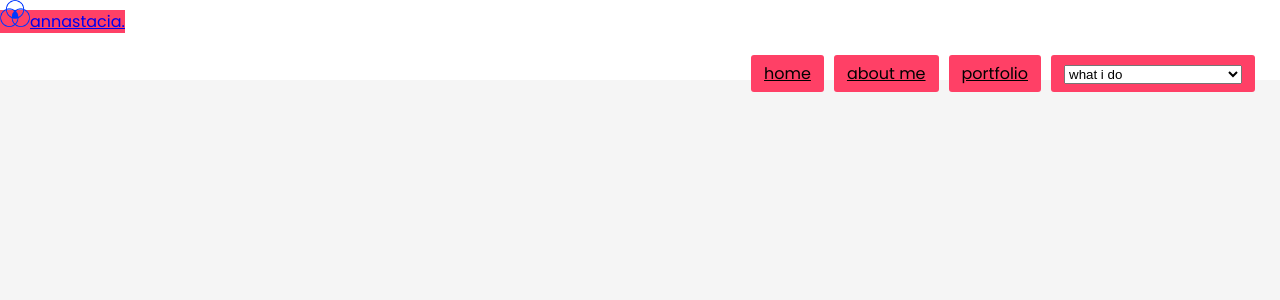
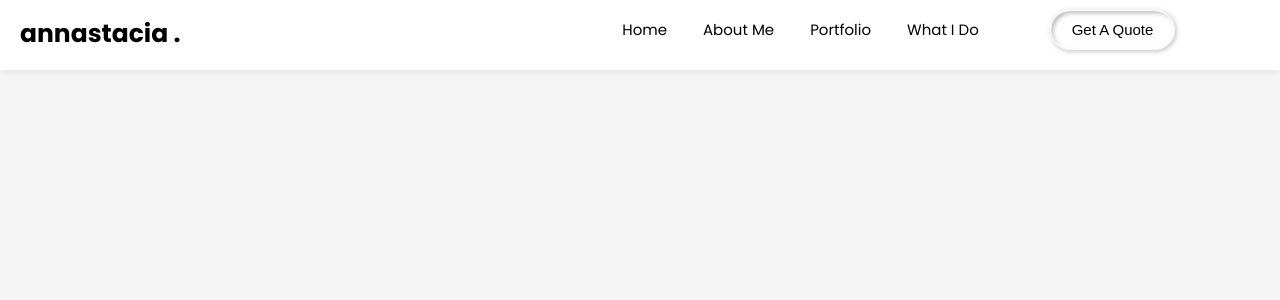
Before and after one commit to Annastacia-dev/portfolio, a React (Create React App) app: page / in a window 1280 px wide. Shown: the top 300 px of the page. Built offline with nearby package versions, Linux system fonts and the light colour scheme.

Commit message:
styling navbar

```diff
--- a/src/components/NavBar.js
+++ b/src/components/NavBar.js
@@ -1,37 +1,41 @@
 import React from 'react'
 import { NavLink } from 'react-router-dom'
-import logo from '../images/bluelogo.png';
 import '../css/navbar.css'
 
 const NavBar = () => {
   return (
     <div>
       <nav>
-        <NavLink className="logo">
-          <img src={logo} alt="" style={{"width": "30px"}} />
-          <span>annastacia.</span>
+        <NavLink end to='/' className="logo">
+          <span>annastacia .</span>
         </NavLink>
         <div className="navbar">
           <ul>
             <li>
-                <NavLink>home</NavLink>
+                <NavLink end to='/'>home</NavLink>
             </li>
             <li>
-                <NavLink>about me</NavLink>
+                <NavLink end to='/about'>about me</NavLink>
             </li>
             <li>
-                <NavLink>portfolio</NavLink>
+                <NavLink end to='portfolio'>portfolio</NavLink>
             </li>
             <li>
                 <NavLink>
                   <select name="services" id="services">
-                    <option value="whatido" selected defaultValue hidden>what i do</option>
+                    <option value="whatido" defaultValue hidden>what i do</option>
+                    <NavLink></NavLink>
                     <option value="brand design"><NavLink>brand design</NavLink></option>
                     <option value="uiux"><NavLink>UI/UX</NavLink></option>
                     <option value="webdevelopment"><NavLink>web development</NavLink></option>
                     <option value="smm"><NavLink>social media management</NavLink></option>
                   </select>
                 </NavLink>
+            </li>
+            <li>
+              <button>
+                Get a quote
+              </button>
             </li>
           </ul>
         </div>
--- a/src/css/navbar.css
+++ b/src/css/navbar.css
@@ -1,42 +1,96 @@
 nav{
-
     background-color: white;
-    height: 80px;
+    box-shadow: 0 0 10px rgba(0,0,0,0.1);
+    height: 70px;
     width: 100%;
     position: fixed;
     z-index: 20;
 }
 
+.logo{
+    float: left;
+    margin-left: 20px;
+    margin-top: 15px;
+    text-decoration: none;
+}
+.logo :hover{
+    color: #00008B;
+}
+.logo span{
+    color: black;
+    font-size: 25px;
+    font-weight: 800;
+    font-family: 'Poppins', sans-serif;
+}
+
+
 nav ul {
     float: right;
-    margin-right: 20px;
-    border-bottom: 20px;
+    margin-right: 100px;
+
 }
 
 nav ul li {
     display: inline-block;
-    line-height: 80px;
+    line-height: 60px;
     margin: 0 5px;
 
 }
 nav ul li a {
-    font: size 20px;
+    font-size: 15px;
+    text-transform: capitalize;
+    font-weight: 400;
     padding: 7px 13px;
     border-radius: 3px;
     color: #000;
+    text-decoration: none;
+}
+nav ul li a:hover{
+    color: #00008B;
+    transition: .5s;
+}
+
+#services{
+    border: none;
+    background: none;
+    font-family:'Poppins', sans-serif;
+    font-size: 15px;
+    font-weight: 400;
+    text-transform: capitalize;
+    width: 120px;
+    -webkit-appearance: none;
+    -moz-appearance: none;
 
 }
-a.active,a:hover{
-    background-color: #FF4066;
-    transition: 3s;
-    border-bottom: #f7f4f1;
+
+#services option{
+    font-size: 14px;
+    transition: 2s;
+    text-transform:capitalize;
 }
-checkbtn{
-    font-size: 30px;
-    color: white;
-    float: right;
-    line-height: 80px;
-    margin-right: 40px;
-    cursor: pointer;
+
+#services ::-ms-expand {
     display: none;
 }
+
+button{
+
+    cursor: pointer;
+    height: 40px;
+    width: 125px;
+    text-transform: capitalize;
+    font-size: 15px;
+    transition: all 250ms ease-in-out;
+    font-weight: 400;
+    background-color: #fff;
+    border: 1px solid #fff;
+    border-radius: 9999px;
+    box-shadow: -1px -1px 5px rgba(255, 255, 255, 0.6),
+                 1px 1px 5px rgba(0, 0, 0, 0.3),
+                 inset -2px -2px 5px rgba(255, 255, 255, 1),
+                 inset 2px 2px 4px rgba(0, 0, 0, 0.3);
+}
+
+button:hover{
+    color: #00008B;
+}
--- a/src/index.css
+++ b/src/index.css
@@ -8,4 +8,5 @@
 body{
   font-family: 'Poppins', sans-serif;
   background: #f5f5f5;
+  max-width: 1330px;
 }
```
